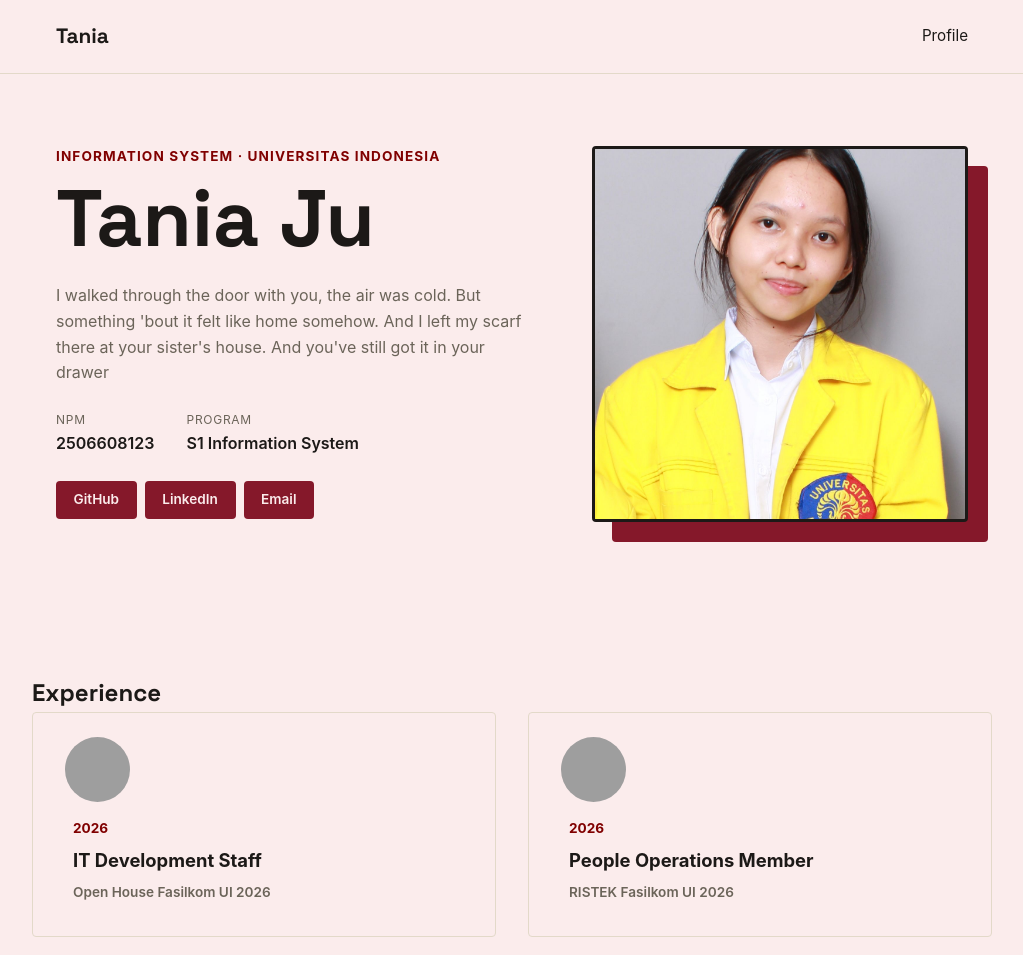
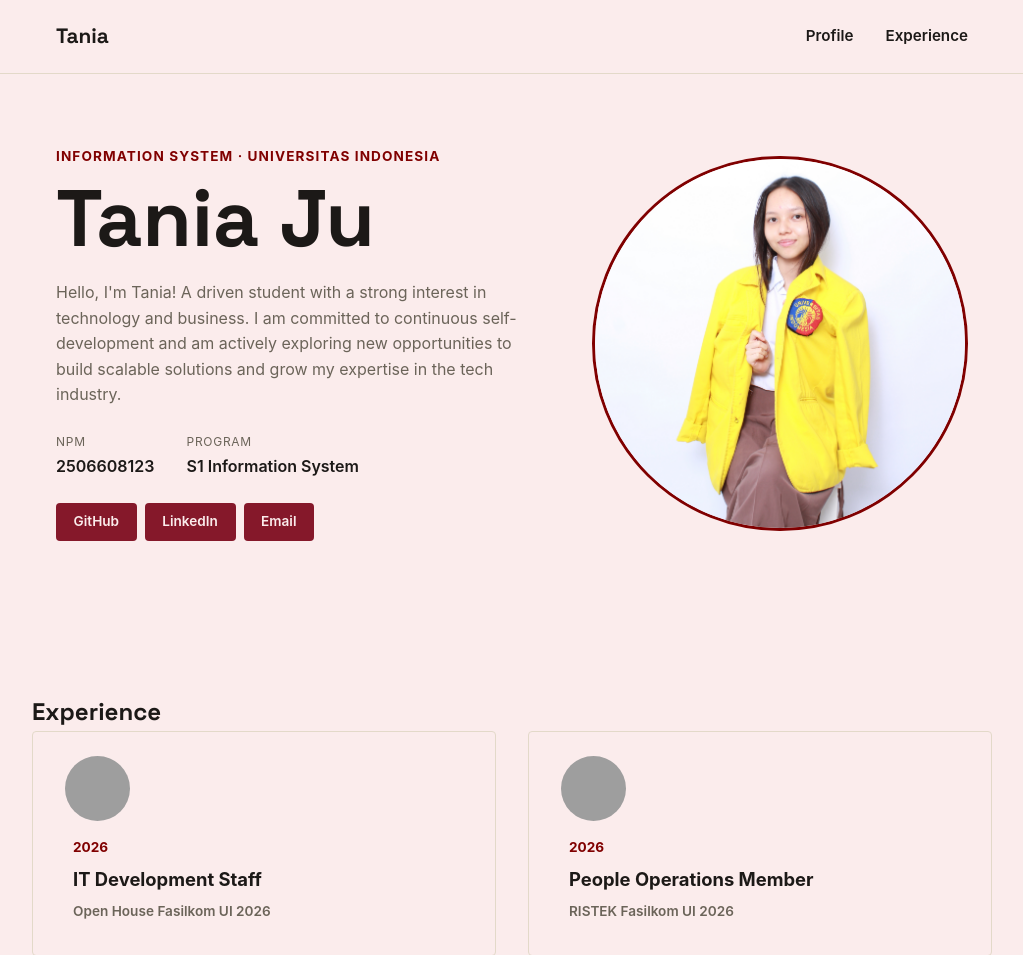
Before and after one commit to tanniajju/myportofolio, a Django app: page / in a window 1280 px wide. Shown: the top 955 px of the page, without its empty margins (128-1151 px from the left). Run offline with Django 5.2, Linux system fonts and the light colour scheme; grey boxes are pictures that could not be loaded.

Commit message:
chore: change desc, profile picture, and add site-header experience

```diff
--- a/static/css/style.css
+++ b/static/css/style.css
@@ -33,6 +33,8 @@ h1, .brand{
 
 .site-header {
     border-bottom: 1px solid var(--line);
+    font-size: 0.95rem;
+    font-weight: 600;
 }
 
 .site-header .container {
@@ -147,17 +149,6 @@ h1, .brand{
     position: relative;
 }
 
-.photo-block {
-    position: absolute;
-    top: 1.25rem;
-    left: 1.25rem;
-    width: 100%;
-    height: 100%;
-    background-color: var(--accent);
-    border-radius: var(--radius);
-    z-index: 0;
-}
-
 .avatar {
     position: relative;
     z-index: 1;
@@ -165,8 +156,8 @@ h1, .brand{
     width: 100%;
     aspect-ratio: 1 / 1;
     object-fit: cover;
-    border-radius: var(--radius);
-    border: 3px solid var(--ink);
+    border-radius: 50%;
+    border: 3px solid var(--accent-dark);
 }
 
 .experience {
--- a/templates/index.html
+++ b/templates/index.html
@@ -15,6 +15,7 @@
             <a href="#profile" class="brand">Tania</a>
             <nav>
                 <a href="#profile">Profile</a>
+                <a href="#experience">Experience</a>
             </nav>
         </div>
     </header>
@@ -27,14 +28,12 @@
                     <h1>Tania Ju</h1>
                 </div>
                 <div class="hero-photo">
-                    <div class="photo-block"></div>
                     <img class="avatar" src="/static/img/foto_tania.jpg" alt="Photo of Tania">
                 </div>
                 <div class="hero-details">
-                    <p class="bio">I walked through the door with you, the air was cold.
-                        But something 'bout it felt like home somehow.
-                        And I left my scarf there at your sister's house.
-                        And you've still got it in your drawer</p>
+                    <p class="bio">Hello, I'm Tania! A driven student with a strong interest in technology and business.
+                        I am committed to continuous self-development and
+                        am actively exploring new opportunities to build scalable solutions and grow my expertise in the tech industry.</p>
                     <dl class="meta-list">
                         <div class="meta-row">
                             <dt>NPM</dt>
@@ -58,7 +57,7 @@
         <section class="experience container" id="experience">
             <h1>Experience</h1>
             <div class="experience-grid">
-                <div class="experience-card">
+                <div class="experience-card" onclick="this.classList.toggle('active')">
                     <img class="experience-image" src="/static/img/logo-oh.jpe" alt="logo oh">
                     <span class="year">2026</span>
                     <h3 class="experience-role">IT Development Staff</h3>
@@ -72,7 +71,7 @@
                     </div>
                 </div>
 
-                <div class="experience-card">
+                <div class="experience-card" onclick="this.classList.toggle('active')">
                     <img class="experience-image" src="/static/img/logo-ristek.jpe" alt="logo ristek">
                     <span class="year">2026</span>
                     <h3 class="experience-role">People Operations Member</h3>
@@ -88,7 +87,7 @@
                     </div>
                 </div>
 
-                <div class="experience-card">
+                <div class="experience-card" onclick="this.classList.toggle('active')">
                     <img class="experience-image" src="/static/img/logo-oh.jpe" alt="logo oh">
                     <span class="year">2025</span>
                     <h3 class="experience-role">Human Resources Staff</h3>
@@ -104,7 +103,7 @@
                     </div>
                 </div>
 
-                <div class="experience-card">
+                <div class="experience-card" onclick="this.classList.toggle('active')">
                     <img class="experience-image" src="/static/img/logo-triaksang.jpe" alt="logo triaksang">
                     <span class="year">2025</span>
                     <h3 class="experience-role">Event Staff</h3>
```
Also changed, not shown: static/img/foto_tania.jpg.
